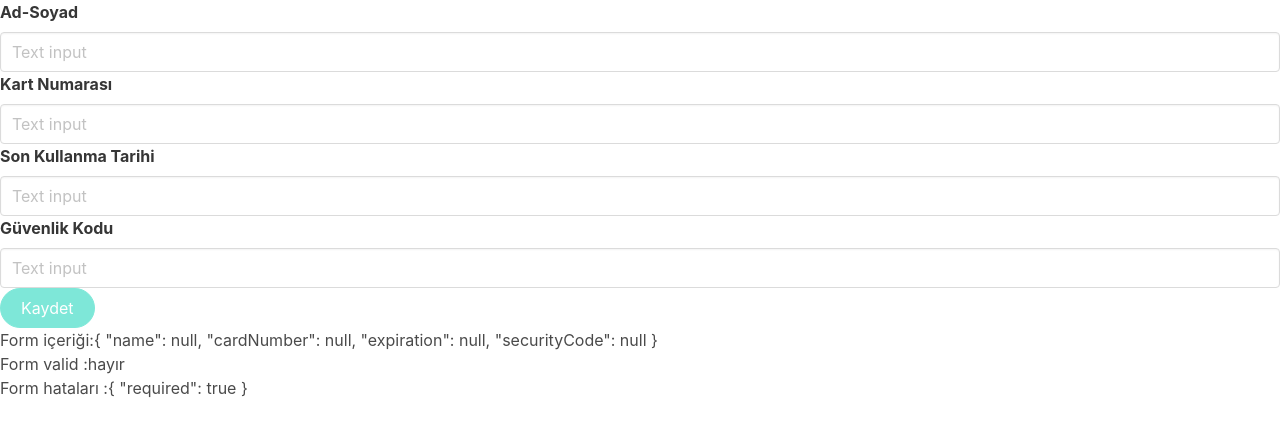
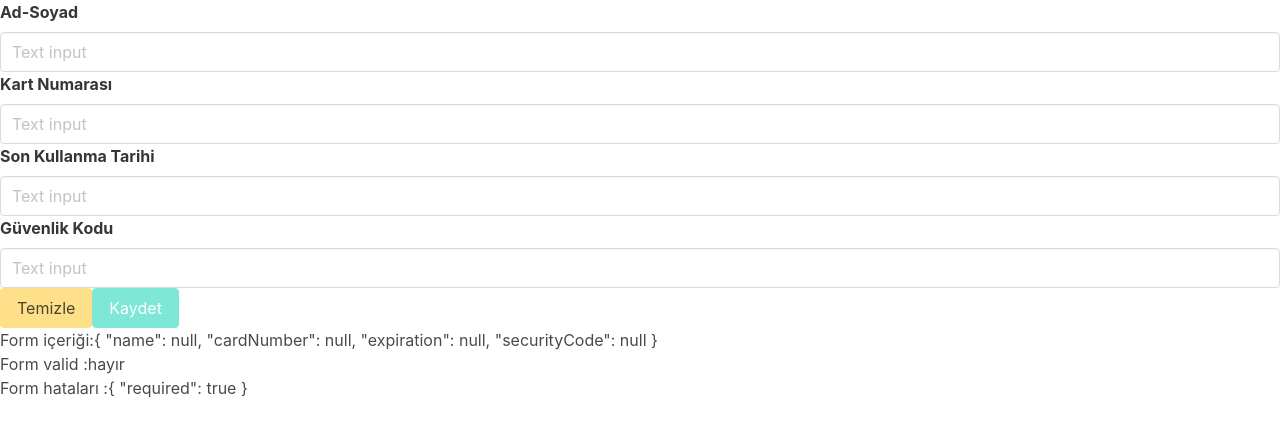
Before and after one commit to SerapErkan/ReactiveForm-PaymentCard, an Angular app in the folder creditcard/: page / in a window 1280 px wide. Shown: the top 436 px of the page. Built offline with nearby package versions, Linux system fonts and the light colour scheme.

Commit message:
Reset Form() button added

```diff
--- a/creditcard/src/app/cardform/cardform.component.html
+++ b/creditcard/src/app/cardform/cardform.component.html
@@ -4,8 +4,8 @@
     <app-input label="Kart Numarası" [control]="convertToFormControl(cardForm.get('cardNumber'))"></app-input>
     <app-input label="Son Kullanma Tarihi" [control]="convertToFormControl(cardForm.get('expiration'))"></app-input>
     <app-input label="Güvenlik Kodu" [control]="convertToFormControl(cardForm.get('securityCode'))"></app-input>
-
-    <button class="button is-primary is-rounded" [disabled]="cardForm.invalid" type="submit">Kaydet</button>
+    <button class="button is-primary is-warning" (click)="ResetForm()" type="button">Temizle</button>
+    <button class="button is-primary is-primary" [disabled]="cardForm.invalid" type="submit">Kaydet</button>
 </form>
 
 <div>Form içeriği:{{ cardForm.value | json }}</div>
--- a/creditcard/src/app/cardform/cardform.component.ts
+++ b/creditcard/src/app/cardform/cardform.component.ts
@@ -49,5 +49,8 @@ export class CardformComponent implements OnInit {
   onSubmit(){
     console.log("kaydedildi");
   }
+  ResetForm(){
+    this.cardForm.reset();
+  }
 
 }
```
